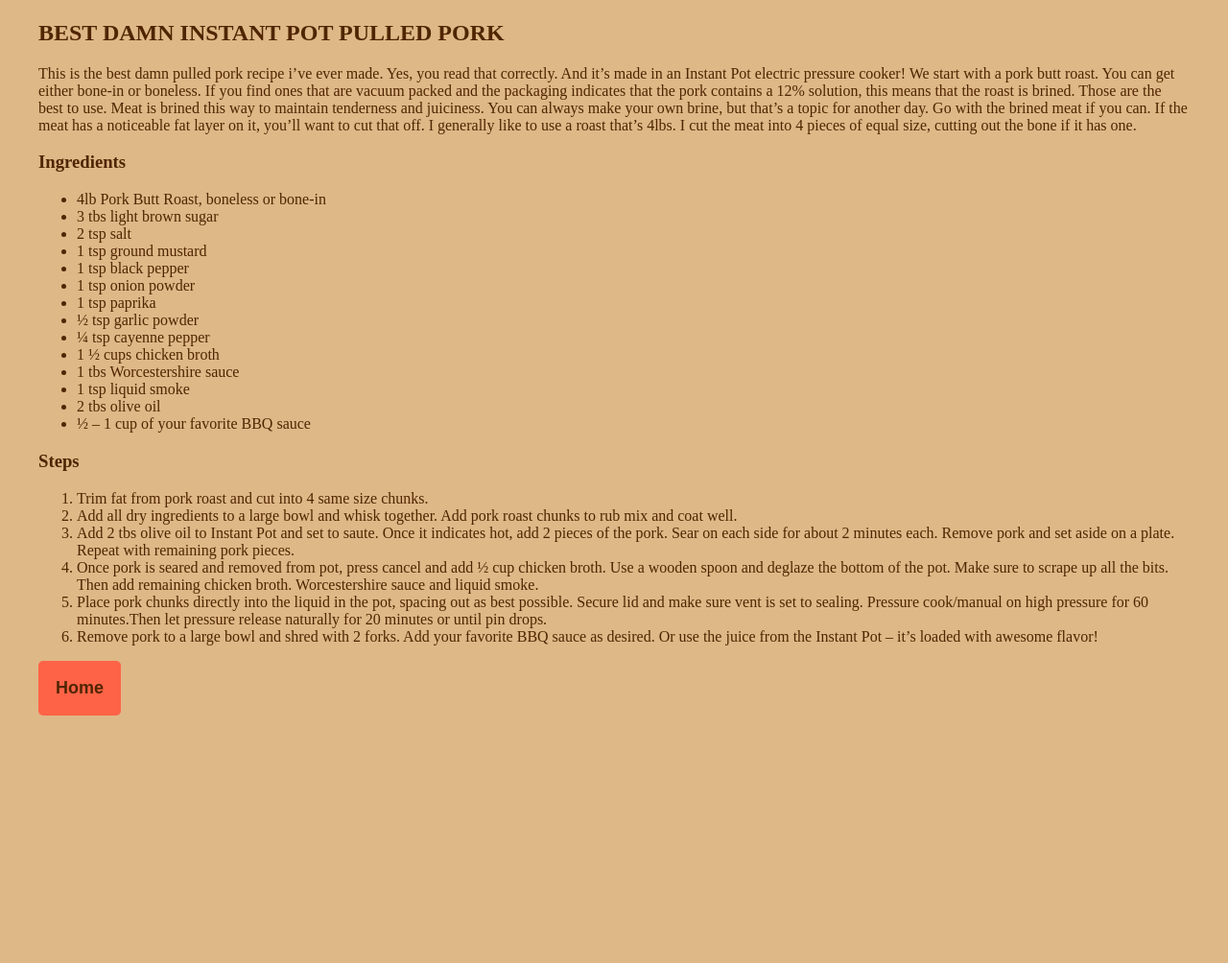
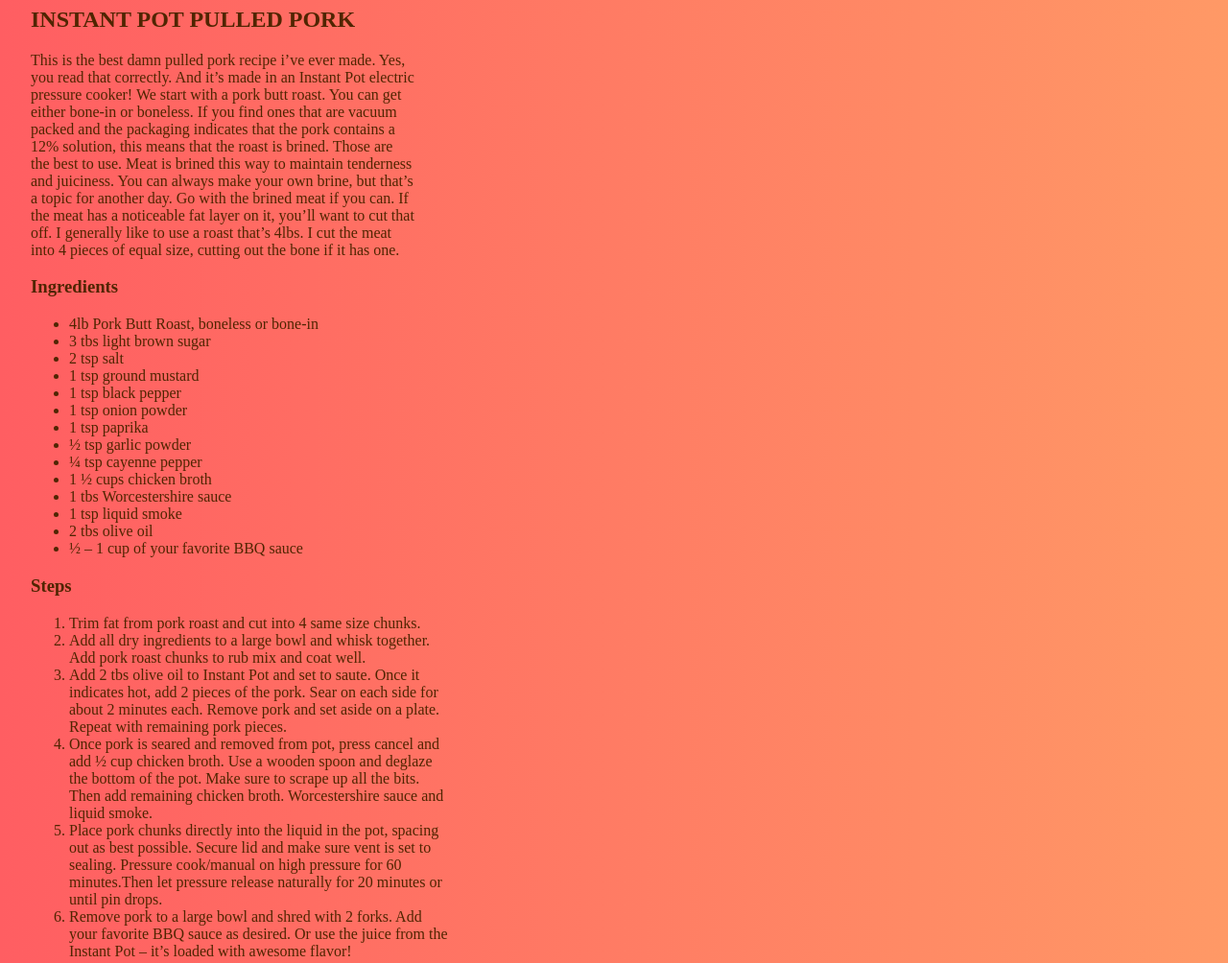
Before and after one commit to IgnoBrits/odin-recipes, a plain HTML site: page recipes/pulledpork.html in a window 1280 px wide. Shown: the part 415-1419 px from the top of the page at 96% size. Before the commit the page ends 1201 px from the top, so only its background shows below. Drawn offline with Linux system fonts and the light colour scheme.

Commit message:
changed some block behaviour and added a gradient background

```diff
--- a/recipes/pulledpork.html
+++ b/recipes/pulledpork.html
@@ -16,7 +16,7 @@
     <main>
         <img src="https://recipeteacher.com/wp-content/uploads/2019/01/instant-pot-pulled-pork-recipeteacher5.jpg.webp"
             alt="instant pot pulled pork">
-        <h2>BEST DAMN INSTANT POT PULLED PORK</h2>
+        <h2>INSTANT POT PULLED PORK</h2>
         <p>This is the best damn pulled pork recipe i’ve ever made. Yes, you read that correctly. And it’s made in an
             Instant Pot electric pressure cooker!
             We start with a pork butt roast. You can get either bone-in or boneless. If you find ones that are
--- a/styles/style.css
+++ b/styles/style.css
@@ -1,13 +1,17 @@
-html {
-	margin: 2.0em;
-}
-
 body {
-	background-color: burlywood;
+	display: inline;
+	background: #ff9966; /* fallback for old browsers */
+	background: -webkit-linear-gradient(to right, #ff5e62, #ff9966); /* Chrome 10-25, Safari 5.1-6 */
+	background: linear-gradient(
+		to right,
+		#ff5e62,
+		#ff9966
+	); /* W3C, IE 10+/ Edge, Firefox 16+, Chrome 26+, Opera 12+, Safari 7+ */
 }
 
 img {
 	width: 25em;
+	margin-left: 2em;
 }
 
 h1,
@@ -18,17 +22,23 @@ ul,
 ol,
 p {
 	color: #502501;
+	width: 25em;
+	margin-left: 2.5%;
 }
 
 button {
 	color: #502501;
 	background-color: tomato;
-	padding: 1em;
+	padding: 0.7em;
 	border: 0em;
 	border-radius: 5px;
 	cursor: pointer;
 	font-weight: bolder;
 	font-size: large;
+	border-style: solid;
+	border-width: 0.2em;
+	border-color: #502501;
+	margin-left: 2em;
 }
 
 button:hover {
```
